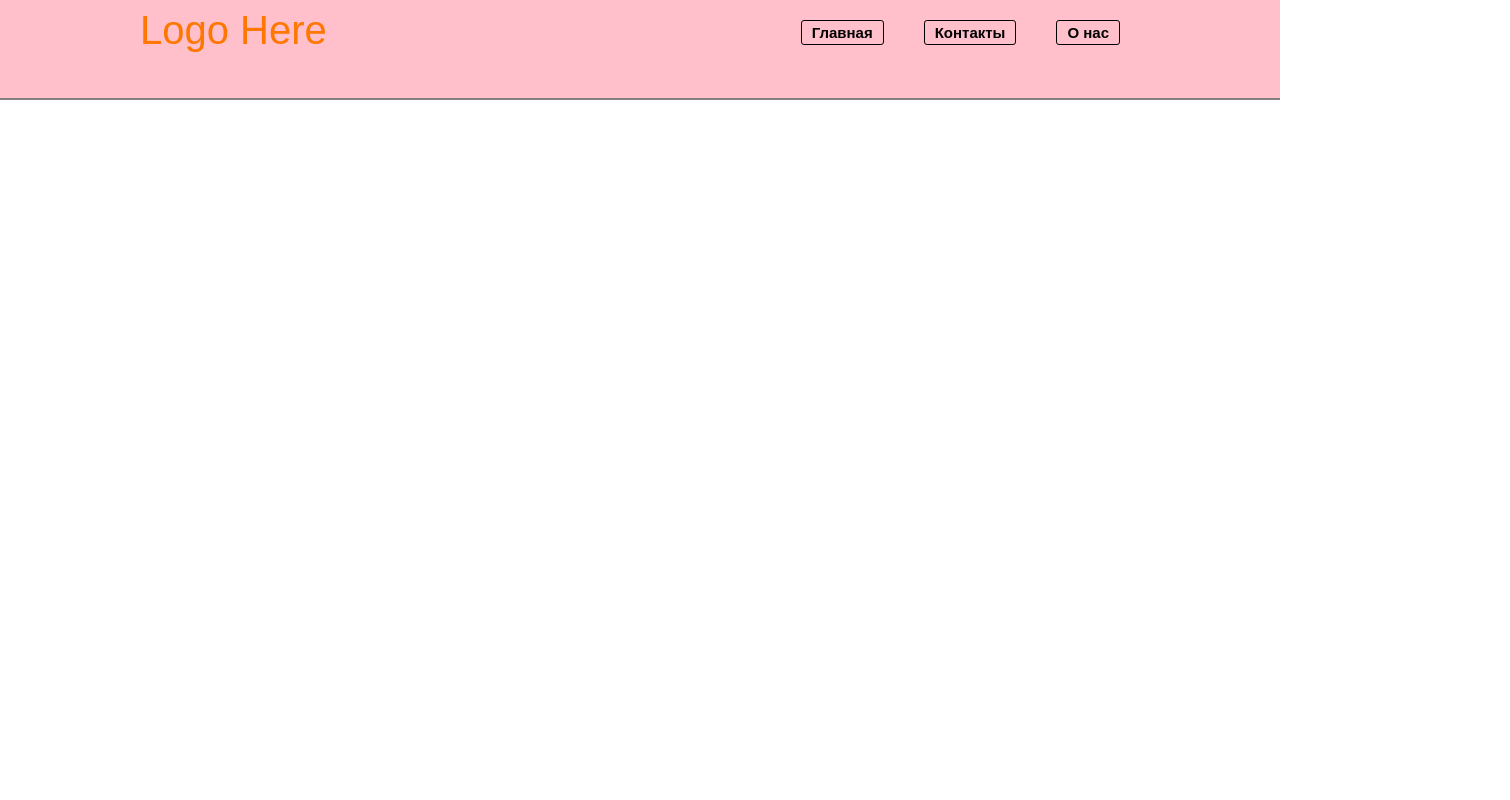
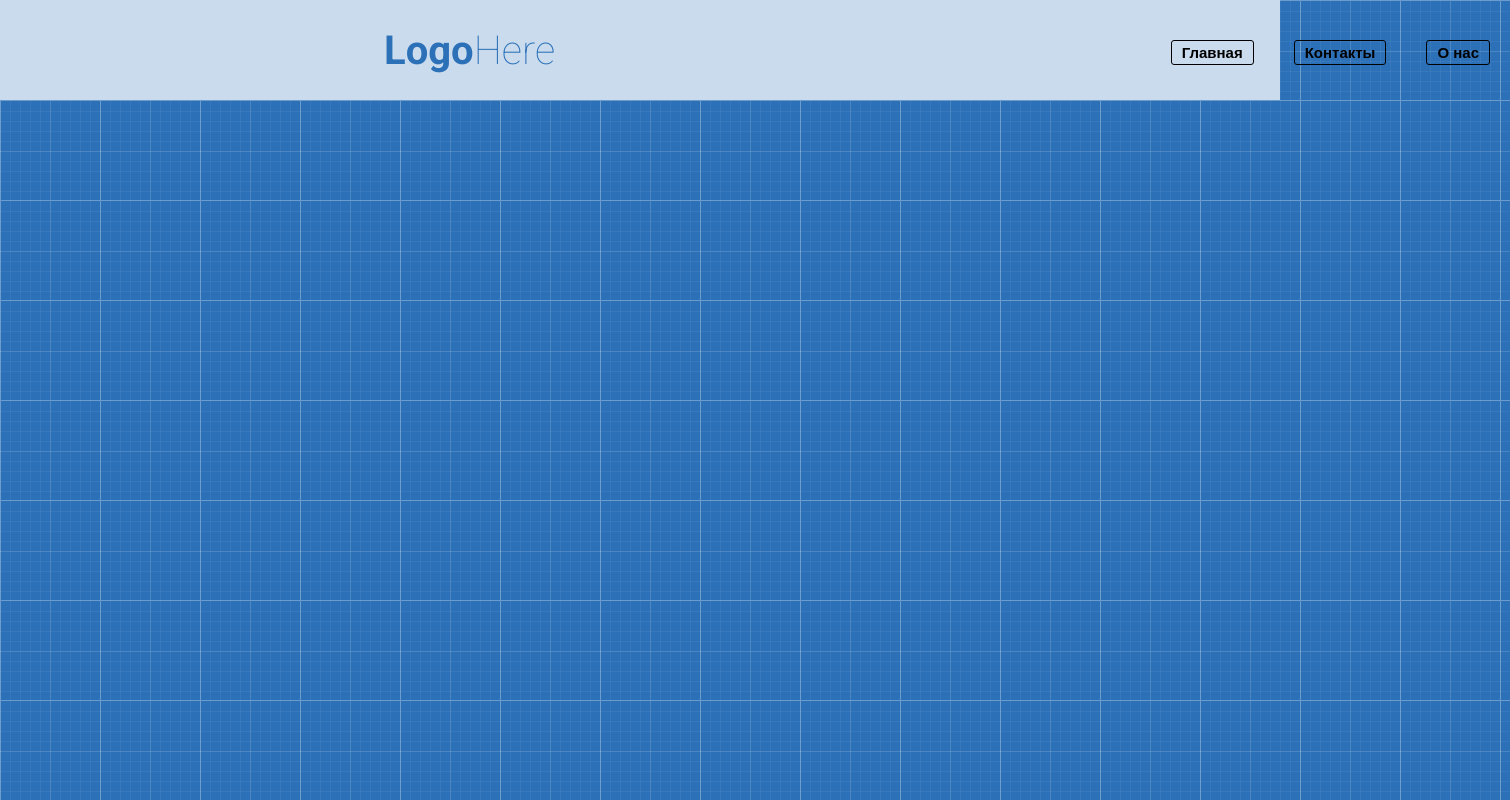
Before and after one commit to Mishkanchik/lesson-8-homework, a plain HTML site: page index.html in a window 1280 px wide. Shown: the whole page, 1510 px wide, since content can reach past the window. Drawn offline with Linux system fonts and the light colour scheme.

Commit message:
commit bg-img

```diff
--- a/index.html
+++ b/index.html
@@ -14,7 +14,7 @@
     <header>
         <div class="container">
             <div class="header-inner">
-                <div class="header-logo" > Logo <span class="span-logo">Here</span> </div>
+                <div class="header-logo" > <b class="span-logo"> Logo</b>Here</div>
 
                     <nav>
                         <ul class="topmenu">
--- a/style.css
+++ b/style.css
@@ -6,15 +6,15 @@
 
 body{
     margin: 0   ;
-    font-family: 'Roboto', sans-serif;
+    font-family:'Roboto', sans-serif, thin;
+    background-image: url(image/patt.png);
 }
 
 
 header {
 
     height: 100px;
-    background-color: pink;
-    border-bottom: 2px solid  gray;
+    background-color: #cadbed;
     position:sticky;
     top: 0;
     left: 0;
@@ -28,14 +28,13 @@ header {
 
 .container{
 
-
-
-    width: 1000px;
-    margin: 0px auto;
+    width: 1150px;
+    margin-left: 360px;
 
 
 }
 .header-inner{
+    height: 100px;
     justify-content: space-between;
     align-items: center;
     display:flex;
@@ -45,15 +44,19 @@ header {
 }
 
 .header-logo{
-    font-family: 'Nunito', sans-serif;
+
+    margin: 30px 0 30px 0;
+    padding:  20px 24px 20px 24px;
     font-size: 40px;
-    color:#ff7700;
+    color:#2c71b8;
 
 
 }
 
 
-
+ .span-logo{
+   font-family:'Roboto', sans-serif, bold;
+ }
 
   nav ul {
     list-style: none;
```
Also changed, not shown: image/patt.png (added).
